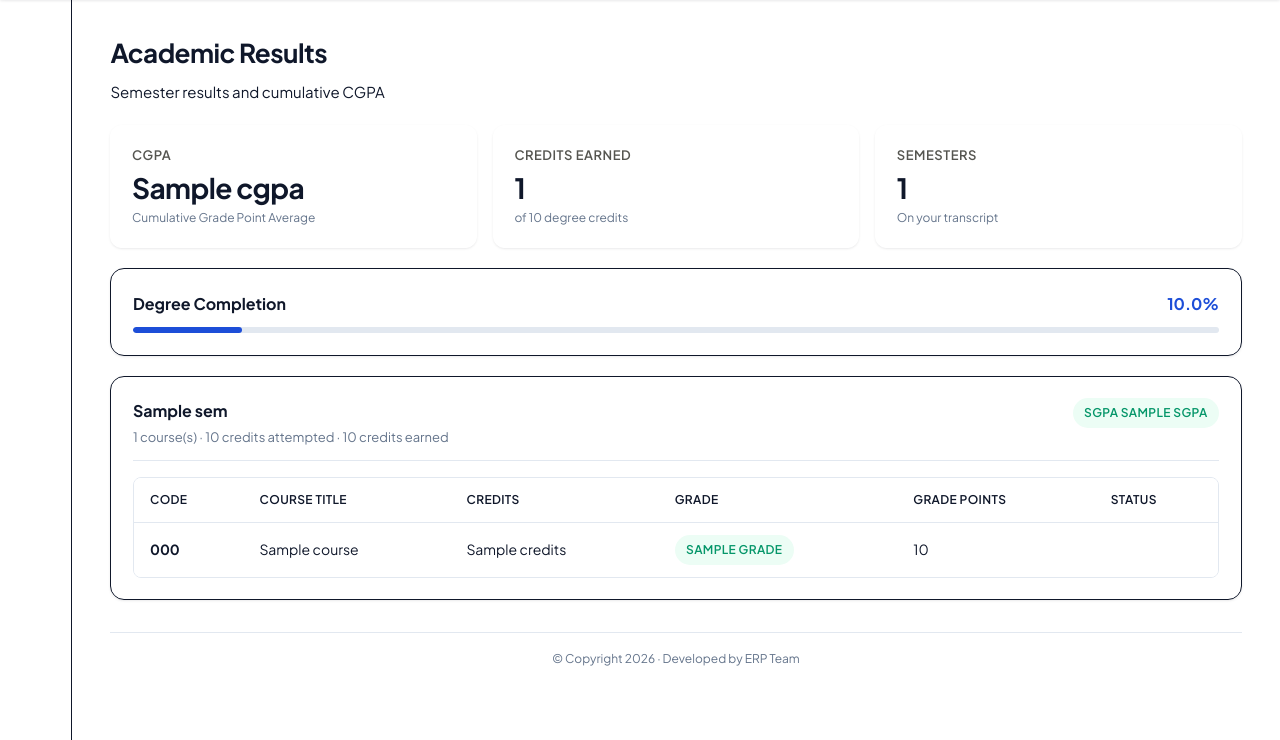
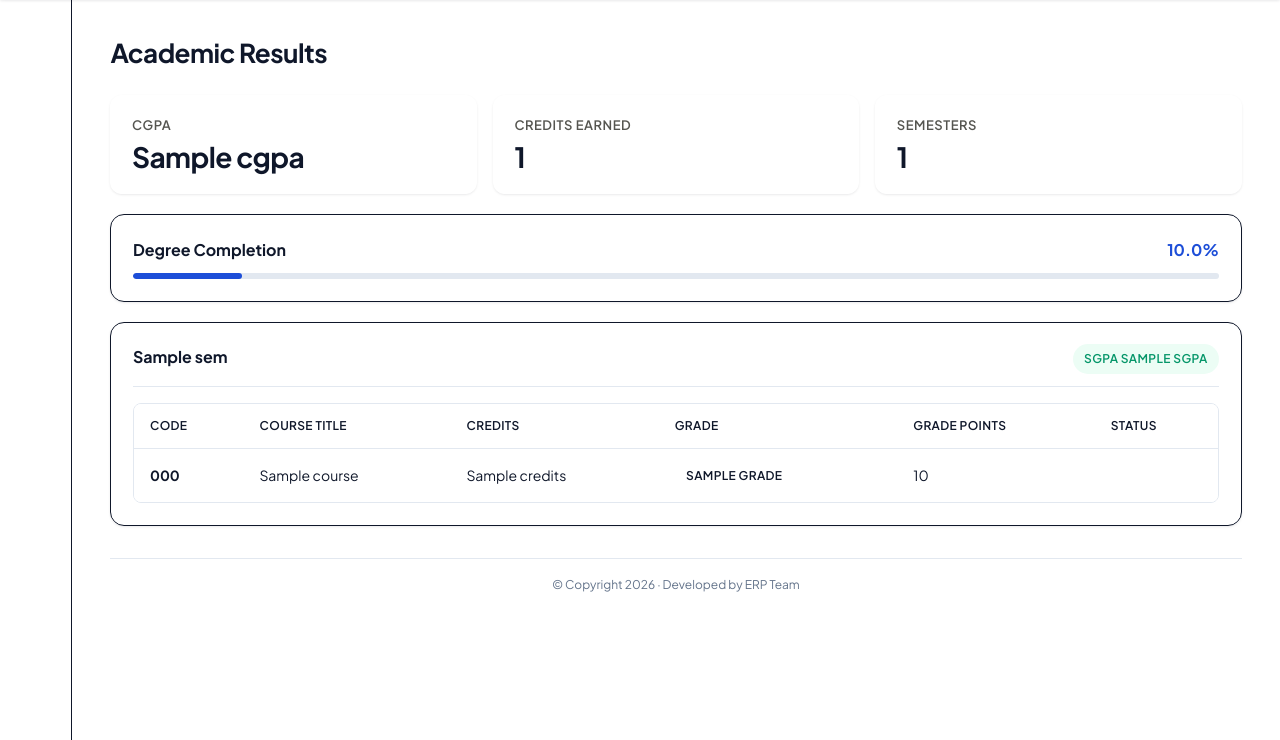
Before and after one commit to kashifftw/cs50-final-project, a Python web app: template templates/student/academics.html in a window 1280 px wide. Shown: the part 60-800 px from the top of the page. Run offline with Jinja, Linux system fonts and the light colour scheme; the template is opened without the code that fills it: most values are stand-ins (such as "Sample title", 1, 10 or a date in 2020).

Commit message:
Remove explanatory copy from academics page.

```diff
--- a/templates/student/academics.html
+++ b/templates/student/academics.html
@@ -4,23 +4,19 @@
 {% block content %}
 <div class="portal-inner-header">
     <h1>Academic Results</h1>
-    <p>Semester results and cumulative CGPA</p>
 </div>
 <div class="stats-grid">
     <div class="stat-card">
         <div class="stat-label">CGPA</div>
         <div class="stat-value emerald">{{ cgpa }}</div>
-        <div class="stat-footnote">Cumulative Grade Point Average</div>
     </div>
     <div class="stat-card">
         <div class="stat-label">Credits Earned</div>
         <div class="stat-value">{{ total_credits }}</div>
-        <div class="stat-footnote">of {{ degree_credits_required }} degree credits</div>
     </div>
     <div class="stat-card">
         <div class="stat-label">Semesters</div>
         <div class="stat-value">{{ semester_records|length }}</div>
-        <div class="stat-footnote">On your transcript</div>
     </div>
 </div>
 
@@ -40,10 +36,6 @@
     <div class="semester-result-header">
         <div>
             <h2 class="glass-card-title">{{ sem.semester_name }}</h2>
-            <p class="semester-result-meta">
-                {{ sem.courses|length }} course(s) · {{ sem.credits_attempted }} credits attempted
-                {% if sem.credits_earned %} · {{ sem.credits_earned }} credits earned{% endif %}
-            </p>
         </div>
         <div class="semester-result-badges">
             {% if sem.is_active %}<span class="badge badge-violet">Current Semester</span>{% endif %}
@@ -74,7 +66,7 @@
                     <td>{{ course.credits }}</td>
                     <td>
                         {% if course.grade %}
-                        <span class="badge badge-emerald">{{ course.grade }}</span>
+                        <span class="badge badge-grade">{{ course.grade }}</span>
                         {% else %}—{% endif %}
                     </td>
                     <td>{{ course.grade_points if course.grade_points is not none else '—' }}</td>
@@ -95,7 +87,7 @@
 {% else %}
 <div class="glass-card">
     <div class="empty-state">
-        <p>No academic records on file. Enroll in and complete courses to build your transcript.</p>
+        <p>No academic records.</p>
         <a href="{{ url_for('student_courses') }}" class="btn btn-primary" style="margin-top:1rem;">Register for Courses</a>
     </div>
 </div>
```
